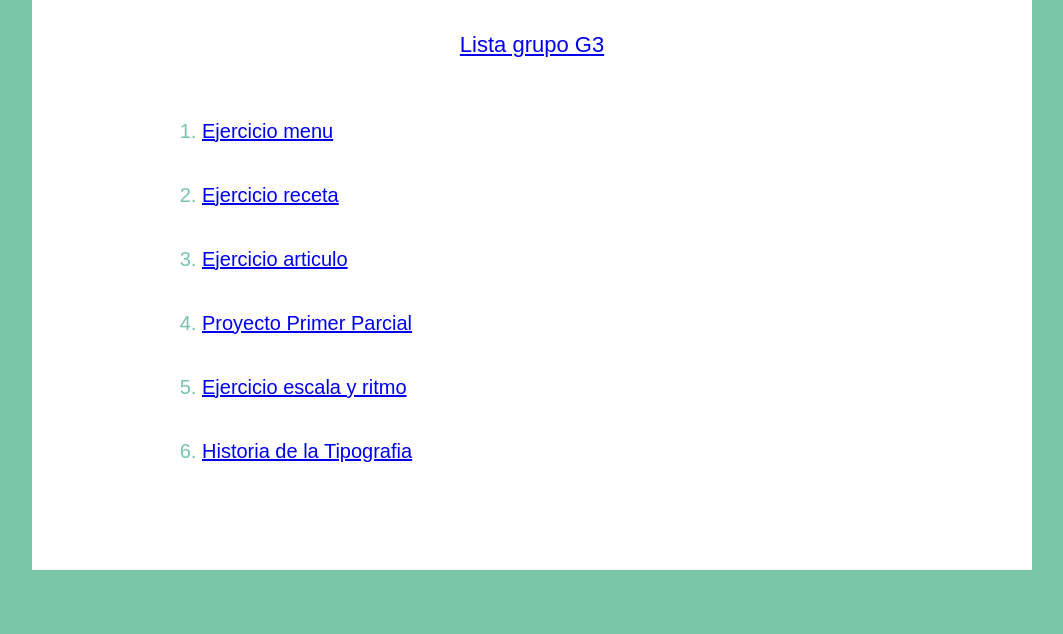
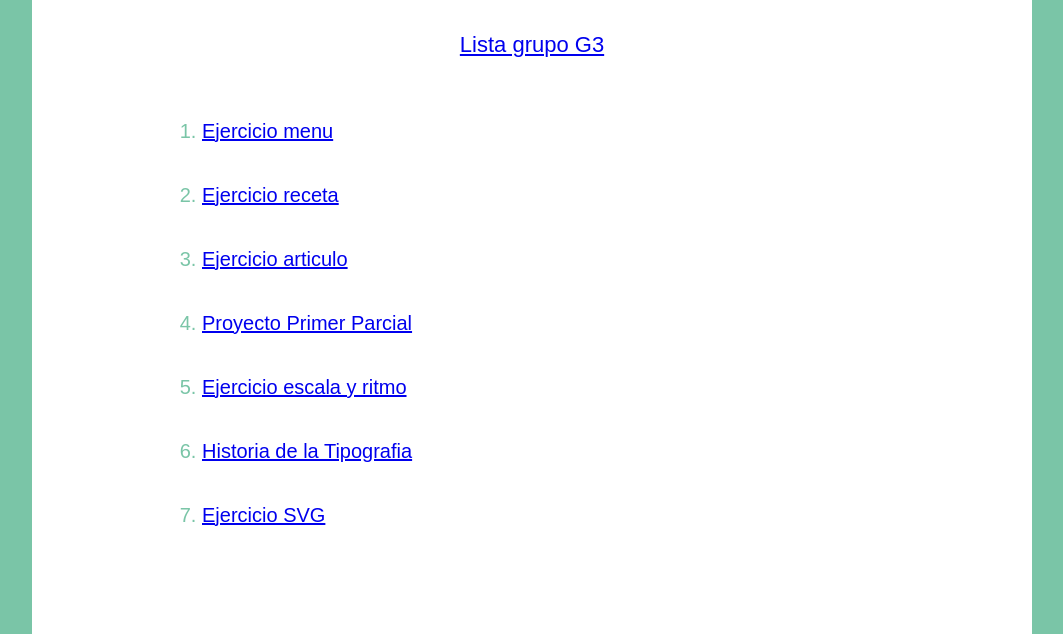
Before and after one commit to Ac3r0laOr1on/TipografiaActividadEmilio1, a plain HTML site: page index.html in a window 1280 px wide. Shown: the part 701-1335 px from the top of the page, without its empty margins (108-1171 px from the left). Before the commit the page ends 1271 px from the top, so only its background shows below. Drawn offline with Linux system fonts and the light colour scheme; a web font is replaced by a local one.

Commit message:
Update index.html

```diff
--- a/index.html
+++ b/index.html
@@ -38,6 +38,8 @@
         <li><a href="Ejercicio 5/Ejercicio3CreoUpdated.html">Ejercicio escala y ritmo</a></li>
         <br>
         <li><a href="Trabajo en Equipo/TiografiaWebH.html">Historia de la Tipografia</a></li>
+        <br>
+        <li><a href="Ejercicio 6/svgLomeli.html">Ejercicio SVG</a></li>
 
       </ol>
       <br>
```
